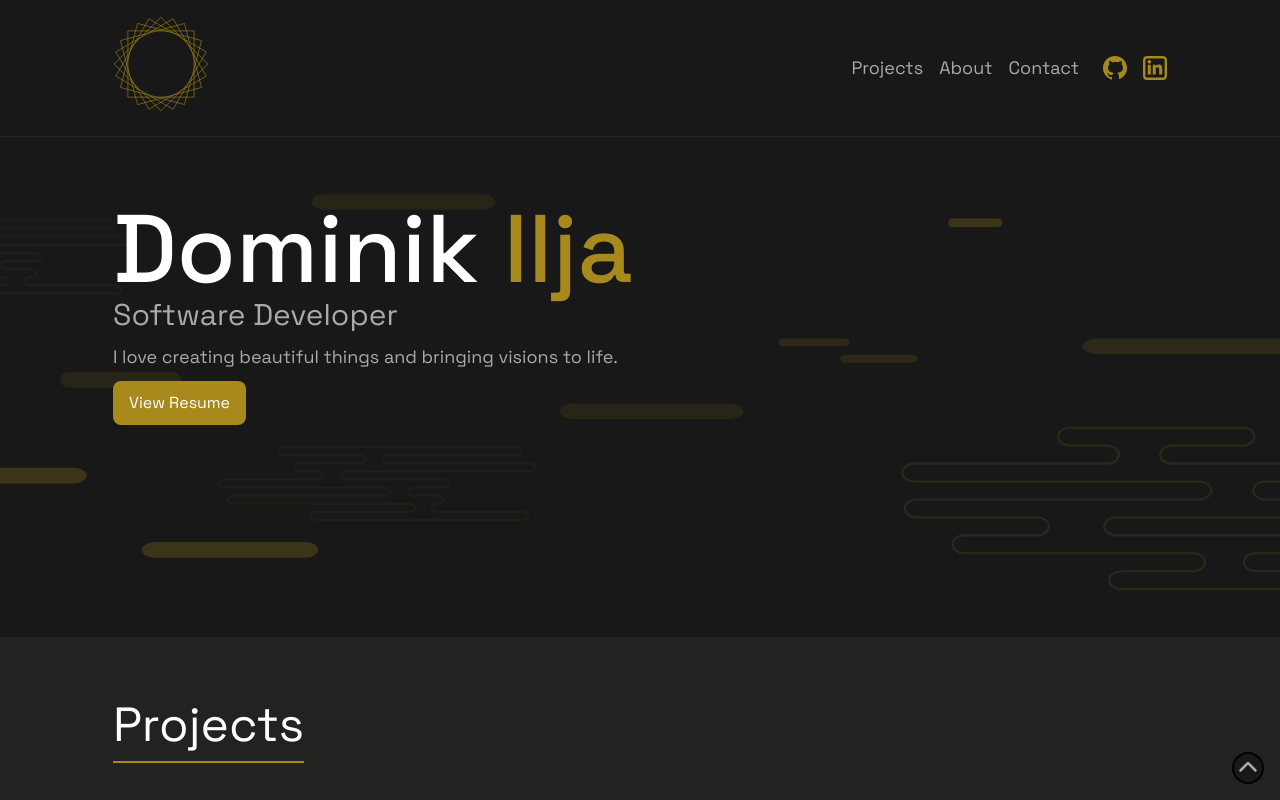
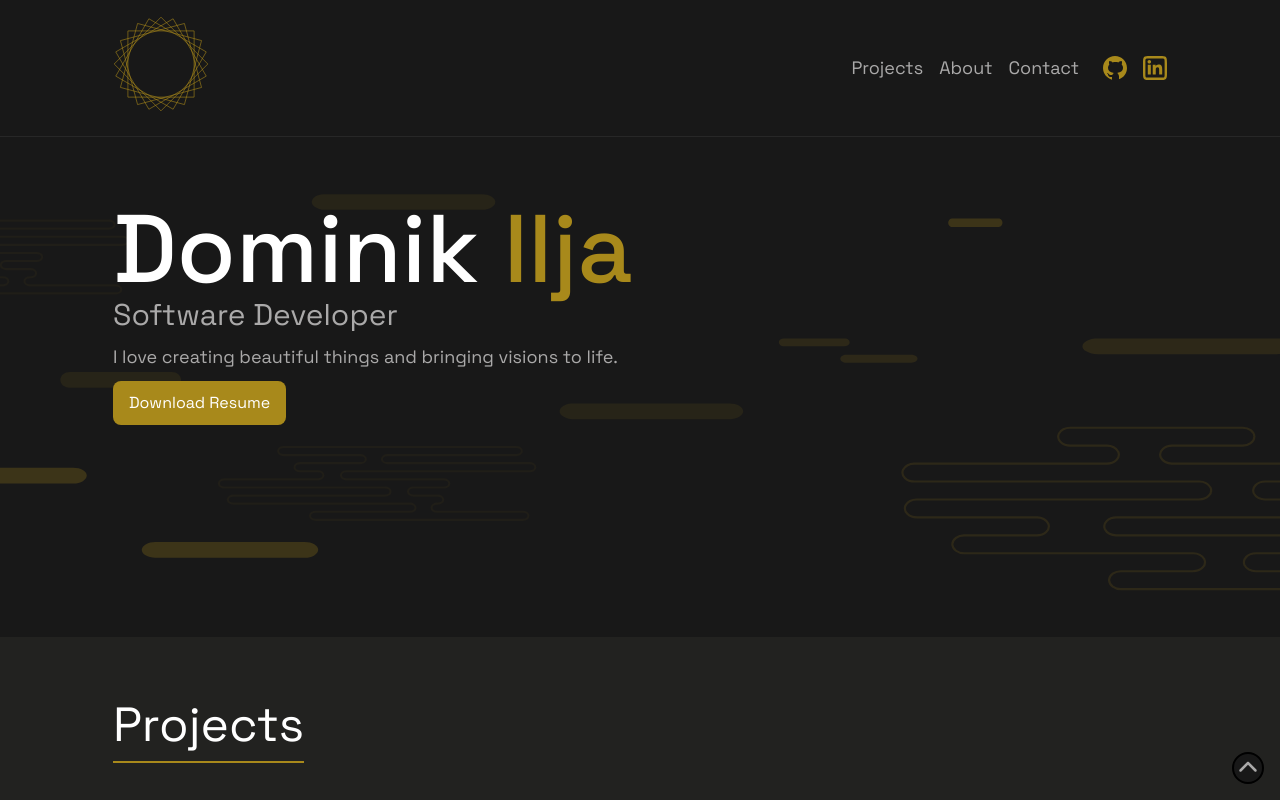
Before and after one commit to dominik-ilja/portfolio, a React (Create React App) app: page / in a window 1280 px wide. Shown: the top 800 px of the page. Built offline with nearby package versions, Linux system fonts and the light colour scheme.

Commit message:
Added resume download
Added @types directory to fix issue with TypeScript not detecting PDFs. Aadded my resume pdf to my assets.

```diff
--- /dev/null
+++ b/src/@types/global.d.ts
@@ -0,0 +1 @@
+declare module '*.pdf';
--- a/src/App.tsx
+++ b/src/App.tsx
@@ -1,6 +1,6 @@
 import { Container, Logo, Nav, ProjectCard, Section, SectionTitle, StatCard, SubTitle, Text, ChevronUp } from "./components";
 import { links, projects, githubStats, technologies } from "./constants";
-
+import resume from './assets/resume.pdf';
 
 const App = () => {
 
@@ -75,7 +75,10 @@ const App = () => {
             <Text>
               I love creating beautiful things and bringing visions to life.
             </Text>
-            <button className="px-4 py-2.5 rounded-lg bg-primary hover:bg-primary-light transition-colors max-w-fit">View Resume</button>
+            <a className="px-4 py-2.5 rounded-lg bg-primary hover:bg-primary-light transition-colors max-w-fit"
+              href={resume} download={true}>
+              Download Resume
+            </a>
           </Container>
         </section>
 
--- a/src/constants/index.tsx
+++ b/src/constants/index.tsx
@@ -77,10 +77,4 @@ export const technologies = [
   { title: 'Front End', icon: <React />, stack: ['HTML', 'CSS', 'JavaScript', 'Sass', 'Tailwind', 'TypeScript', 'React'] },
   { title: 'Back End', icon: <Database />, stack: ['Nodejs', 'Express', 'MongoDB', 'MySQL'] },
   { title: 'Workflow', icon: <Palette />, stack: ['Figma', 'Git', 'GitHub', 'Netlify', 'Heroku', 'Illustrator', 'Mocha', 'Chai'] }
-  // { title: 'Workflow', icon: <Palette />, stack: ['Figma', 'Git', 'GitHub', 'Netlify', 'Heroku', 'Illustrator', 'Mocha', 'Chai'] }
 ];
-// export const technologies = {
-//   frontend: ['HTML', 'CSS', 'JavaScript', 'Sass', 'Tailwind', 'TypeScript', 'React'],
-//   backend: ['Nodejs', 'Express', 'MongoDB', 'MySQL'],
-//   workflow: ['Figma', 'Git', 'GitHub', 'Netlify', 'Heroku', 'Illustrator', 'Mocha', 'Chai'],
-// };
```
Also changed, not shown: 1 other file (tests, documents, lock files or other folders).
